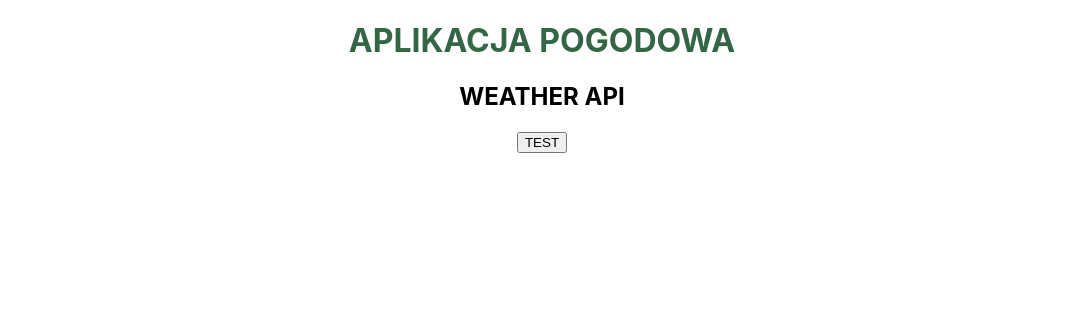
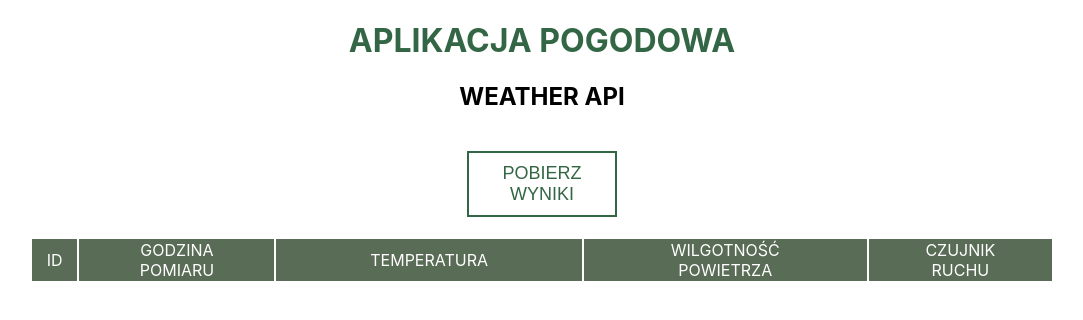
Before and after one commit to kateotto/azure-react, a React (Create React App) app: page / in a window 1280 px wide. Shown: the top 320 px of the page, without its empty margins (98-1181 px from the left). Built offline with nearby package versions, Linux system fonts and the light colour scheme.

Commit message:
[new_styles] Added new styles to app + updated API endpoint

```diff
--- a/src/actions/index.js
+++ b/src/actions/index.js
@@ -9,10 +9,10 @@ export const FETCH_DATA_BY_ID_FAIL = "FETCH_DATA_BY_ID_FAIL";
 export function fetch_data() {
   return dispatch => {
     dispatch({ type: FETCH_DATA });
-    fetch(`https://cdv-weather-station.azurewebsites.net/api/`, {
+    fetch(`https://cdv-iot-cloud.azurewebsites.net/api/`, {
       headers: {
         "x-functions-key":
-          "hMuOsd2noNwCiaIyqTn6KKZw3BQE4jCzSTAaVfYgUKfDb49eaeRC7w=="
+          "/Ukhl5arUOXFvettOHX4W0EUdNW15aHR/xkysjSOECMCEITuVDUeKA=="
       }
     })
       .then(response => {
@@ -30,10 +30,10 @@ export function fetch_data() {
 export function fetch_data_by_id(id) {
   return dispatch => {
     dispatch({ type: FETCH_DATA_BY_ID });
-    fetch(`https://cdv-weather-station.azurewebsites.net/api/${id}`, {
+    fetch(`https://cdv-iot-cloud.azurewebsites.net/api/${id}`, {
       headers: {
         "x-functions-key":
-          "hMuOsd2noNwCiaIyqTn6KKZw3BQE4jCzSTAaVfYgUKfDb49eaeRC7w=="
+          "/Ukhl5arUOXFvettOHX4W0EUdNW15aHR/xkysjSOECMCEITuVDUeKA=="
       }
     })
       .then(res => {
--- a/src/components/Bodies/index.js
+++ b/src/components/Bodies/index.js
@@ -1,6 +1,8 @@
 import React, { PureComponent } from "react";
 import { connect } from "react-redux";
 import { fetch_data } from "../../actions";
+import './style.scss';
+
 
 class Bodies extends PureComponent {
   render() {
@@ -12,9 +14,35 @@ class Bodies extends PureComponent {
       <React.Fragment>
         <div className="containerWrapper">
           <h2>WEATHER API</h2>
-          <button onClick={fetch_data}>TEST</button>
+          <button className="fetchButton" onClick={fetch_data}>POBIERZ WYNIKI</button>
+
+        <table>
+          <tr>
+            <td>ID</td>
+            <td>GODZINA <br/> POMIARU</td>
+            <td>TEMPERATURA</td>
+            <td>WILGOTNOŚĆ<br/> POWIETRZA</td>
+            <td>CZUJNIK <br/> RUCHU </td>
+          </tr>
+          <tr>
+            <td>
+            {entries ? entries.map(element => <p>{element.ID}</p>) : <p>{error}</p>}
+            </td>
+            <td>
+            {entries ? entries.map(element => <p>{element.measurement_time.split("T")[1].slice(0,8)}</p>) : <p>{error}</p>}
+            </td>
+            <td>
+            {entries ? entries.map(element => <p>{element.temperature} &#8451;</p>) : <p>{error}</p>}
+            </td>
+            <td>
+            {entries ? entries.map(element => <p>{element.air_humidity}%</p>) : <p>{error}</p>}
+            </td>
+            <td>
+
+            </td>
+          </tr>
+        </table>
         </div>
-        {entries ? entries.map(element => <p>{element.ID}</p>) : <p>{error}</p>}
       </React.Fragment>
     );
   }
--- a/src/components/Bodies/style.scss
+++ b/src/components/Bodies/style.scss
@@ -0,0 +1,23 @@
+$detailColor: #336644;;
+.containerWrapper{
+}
+.fetchButton{
+    margin: 20px;
+    border: none;
+    font-size: 18px;
+    padding: 10px;
+    width: 150px;
+    background-color: transparent;
+    border: 2px solid $detailColor;
+    color: $detailColor;
+}
+table{
+   margin-left: 10%;
+    width: 80%;
+    text-align: center;
+
+    tr:nth-child(odd){
+        background-color: #596C56;
+        color: #fff;
+    }
+}
```
Also changed, not shown: 1 other file (tests, documents, lock files or other folders).
